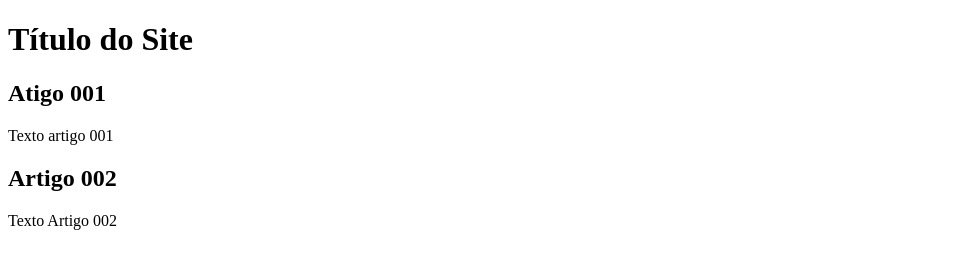
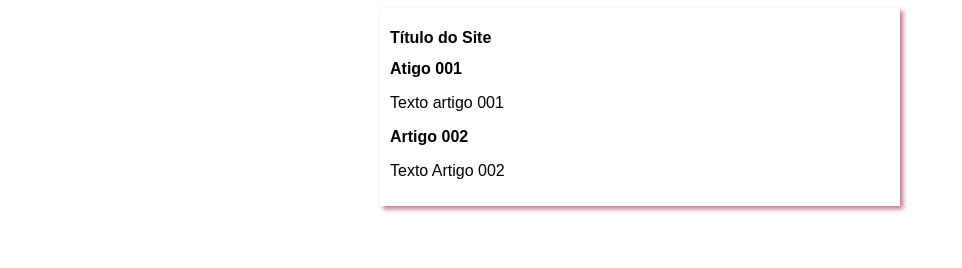
Before and after one commit to marilia1705/projeto-site, a plain HTML site: page index.html in a window 1280 px wide. Shown: the whole page, without its empty margins (0-962 px from the left). Drawn offline with Linux system fonts and the light colour scheme.

Commit message:
Iniciei o desing

```diff
--- /dev/null
+++ b/estilos/styles.css
@@ -0,0 +1,17 @@
+* {
+    font-family: Arial, Helvetica, sans-serif;
+    font-size: 16px;
+}
+
+body{
+    background-color: rgb(163, 49, 87)violet;
+
+}
+
+main{
+    background-color: white;
+    width: 500px;
+    margin: auto;
+    padding: 10px;
+    box-shadow: 3px 3px 5px rgb(199, 109, 139) ;
+}
--- a/index.html
+++ b/index.html
@@ -5,6 +5,7 @@
     <meta http-equiv="X-UA-Compatible" content="IE=edge">
     <meta name="viewport" content="width=device-width, initial-scale=1.0">
     <title>título do site</title>
+    <link rel="stylesheet" href="estilos/styles.css">
 </head>
 <body>
     <main>
```
